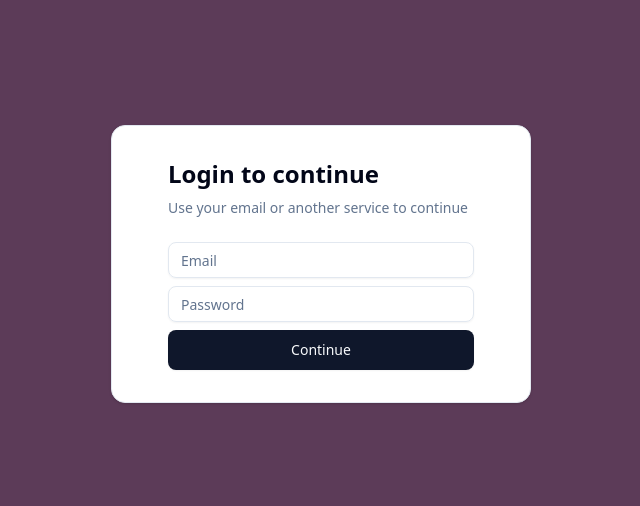
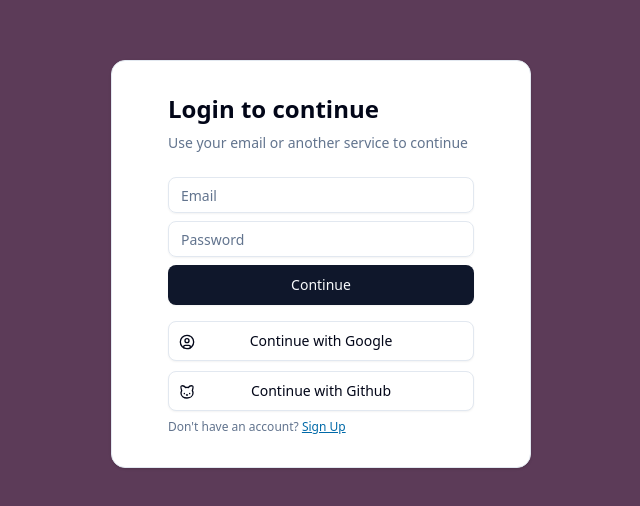
Before and after one commit to Yeonu-Kim/slack_clone_using_nextjs, a Next.js app: page / in a window 1280 px wide. Shown: the part 136-642 px from the top of the page, without its empty margins (319-959 px from the left). Built offline with nearby package versions, Linux system fonts and the light colour scheme.

Commit message:
💄 로그인 및 회원가입 토글 생성

```diff
--- a/src/features/auth/components/auth-screen.tsx
+++ b/src/features/auth/components/auth-screen.tsx
@@ -10,7 +10,11 @@ export const AuthScreen = () => {
   return (
     <div className="h-screen w-screen flex items-center justify-center bg-[#5C3B58]">
       <div className="w-[420px]">
-        {authType === "SIGN_IN" ? <SignInCard /> : <SignUpCard />}
+        {authType === "SIGN_IN" ? (
+          <SignInCard setAuthType={setAuthType} />
+        ) : (
+          <SignUpCard setAuthType={setAuthType} />
+        )}
       </div>
     </div>
   );
--- a/src/features/auth/components/sign-in-card.tsx
+++ b/src/features/auth/components/sign-in-card.tsx
@@ -1,3 +1,5 @@
+import { CircleUser, Cat } from "lucide-react";
+
 import { Button } from "@/components/ui/button";
 import {
   Card,
@@ -7,8 +9,24 @@ import {
   CardTitle,
 } from "@/components/ui/card";
 import { Input } from "@/components/ui/input";
+import { Separator } from "@radix-ui/react-separator";
+import type { AuthType } from "@/features/auth/entities";
 
-export const SignInCard = () => {
+type SocialLoginButtonInfo = {
+  type: "GOOGLE" | "GITHUB";
+  content: string;
+};
+
+const socialLogInButtonList: SocialLoginButtonInfo[] = [
+  { type: "GOOGLE", content: "Continue with Google" },
+  { type: "GITHUB", content: "Continue with Github" },
+];
+
+export const SignInCard = ({
+  setAuthType,
+}: {
+  setAuthType: (input: AuthType) => void;
+}) => {
   return (
     <Card className="w-full h-full p-8">
       <CardHeader className="flex flex-col gap-2">
@@ -37,8 +55,67 @@ export const SignInCard = () => {
           <Button type="submit" className="w-full" size="lg">
             Continue
           </Button>
+          <Separator />
+          <section className="flex flex-col gap-2.5">
+            {socialLogInButtonList.map(({ type, content }, index) => (
+              <SocialSignInButton
+                key={`sign-in-button-${index}`}
+                type={type}
+                content={content}
+              />
+            ))}
+          </section>
+          <p className="text-xs text-muted-foreground">
+            Don&apos;t have an account?{" "}
+            <span
+              className="text-sky-700 hover: underline cursor-pointer"
+              onClick={() => {
+                setAuthType("SIGN_UP");
+              }}
+            >
+              Sign Up
+            </span>
+          </p>
         </form>
       </CardContent>
     </Card>
   );
 };
+
+const SocialSignInIcon = ({
+  type,
+  className,
+}: {
+  type: "GOOGLE" | "GITHUB";
+  className?: string;
+}) => {
+  switch (type) {
+    case "GOOGLE":
+      return <CircleUser className={className} />;
+    case "GITHUB":
+      return <Cat className={className} />;
+    default:
+      return <CircleUser className={className} />;
+  }
+};
+
+const SocialSignInButton = ({
+  type,
+  content,
+}: {
+  type: "GOOGLE" | "GITHUB";
+  content: string;
+}) => {
+  return (
+    <Button
+      disabled={false}
+      onClick={() => {}}
+      variant="outline"
+      size="lg"
+      className="w-full relative"
+    >
+      <SocialSignInIcon type={type} className="absolute top-3 left-2.5" />
+      {content}
+    </Button>
+  );
+};
--- a/src/features/auth/components/sign-up-card.tsx
+++ b/src/features/auth/components/sign-up-card.tsx
@@ -1,3 +1,128 @@
-export const SignUpCard = () => {
-  return <div>Sign Up Card</div>;
+import { CircleUser, Cat } from "lucide-react";
+
+import { Button } from "@/components/ui/button";
+import {
+  Card,
+  CardDescription,
+  CardHeader,
+  CardContent,
+  CardTitle,
+} from "@/components/ui/card";
+import { Input } from "@/components/ui/input";
+import { Separator } from "@radix-ui/react-separator";
+import type { AuthType } from "@/features/auth/entities";
+
+type SocialSignUpButtonInfo = {
+  type: "GOOGLE" | "GITHUB";
+  content: string;
 };
+
+const socialSignUpButtonList: SocialSignUpButtonInfo[] = [
+  { type: "GOOGLE", content: "Continue with Google" },
+  { type: "GITHUB", content: "Continue with Github" },
+];
+
+export const SignUpCard = ({
+  setAuthType,
+}: {
+  setAuthType: (input: AuthType) => void;
+}) => {
+  return (
+    <Card className="w-full h-full p-8">
+      <CardHeader className="flex flex-col gap-2">
+        <CardTitle className="text-2xl">Sign up to continue</CardTitle>
+        <CardDescription>
+          Use your email or another service to continue
+        </CardDescription>
+      </CardHeader>
+
+      <CardContent className="flex flex-col gap-4">
+        <form className="flex flex-col gap-2">
+          <Input
+            disabled={false}
+            value=""
+            onChange={() => {}}
+            placeholder="Email"
+            required
+          />
+          <Input
+            disabled={false}
+            value=""
+            onChange={() => {}}
+            placeholder="Password"
+            required
+          />
+          <Input
+            disabled={false}
+            value=""
+            onChange={() => {}}
+            placeholder="Confirm Password"
+            required
+          />
+          <Button type="submit" className="w-full" size="lg">
+            Continue
+          </Button>
+          <Separator />
+          <section className="flex flex-col gap-2.5">
+            {socialSignUpButtonList.map(({ type, content }, index) => (
+              <SocialSignInButton
+                key={`sign-up-button-${index}`}
+                type={type}
+                content={content}
+              />
+            ))}
+          </section>
+          <p className="text-xs text-muted-foreground">
+            Already have an account?{" "}
+            <span
+              className="text-sky-700 hover: underline cursor-pointer"
+              onClick={() => {
+                setAuthType("SIGN_IN");
+              }}
+            >
+              Sign In
+            </span>
+          </p>
+        </form>
+      </CardContent>
+    </Card>
+  );
+};
+
+const SocialSignInIcon = ({
+  type,
+  className,
+}: {
+  type: "GOOGLE" | "GITHUB";
+  className?: string;
+}) => {
+  switch (type) {
+    case "GOOGLE":
+      return <CircleUser className={className} />;
+    case "GITHUB":
+      return <Cat className={className} />;
+    default:
+      return <CircleUser className={className} />;
+  }
+};
+
+const SocialSignInButton = ({
+  type,
+  content,
+}: {
+  type: "GOOGLE" | "GITHUB";
+  content: string;
+}) => {
+  return (
+    <Button
+      disabled={false}
+      onClick={() => {}}
+      variant="outline"
+      size="lg"
+      className="w-full relative"
+    >
+      <SocialSignInIcon type={type} className="absolute top-3 left-2.5" />
+      {content}
+    </Button>
+  );
+};
```
